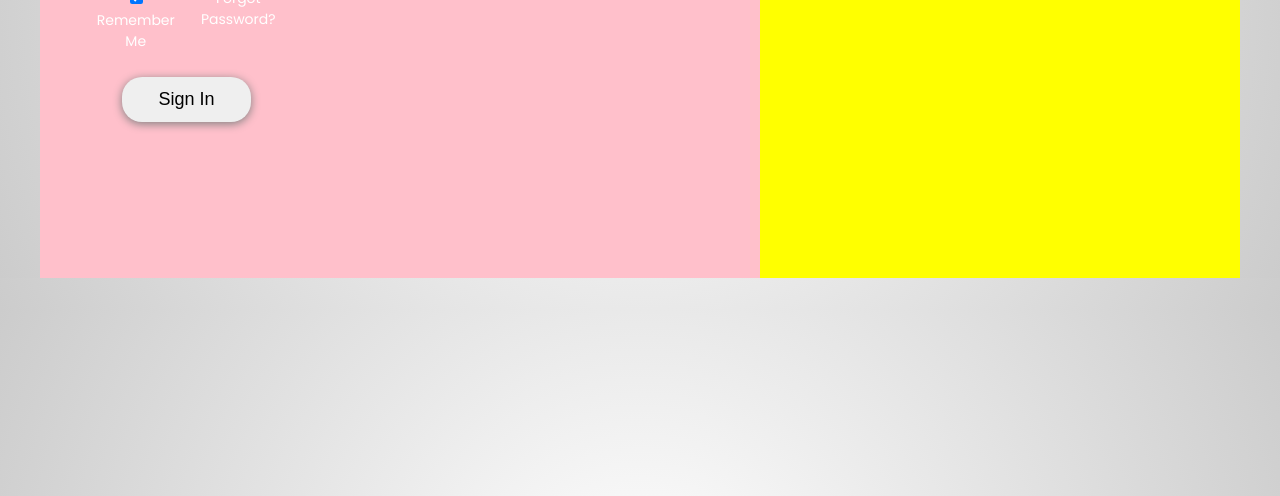
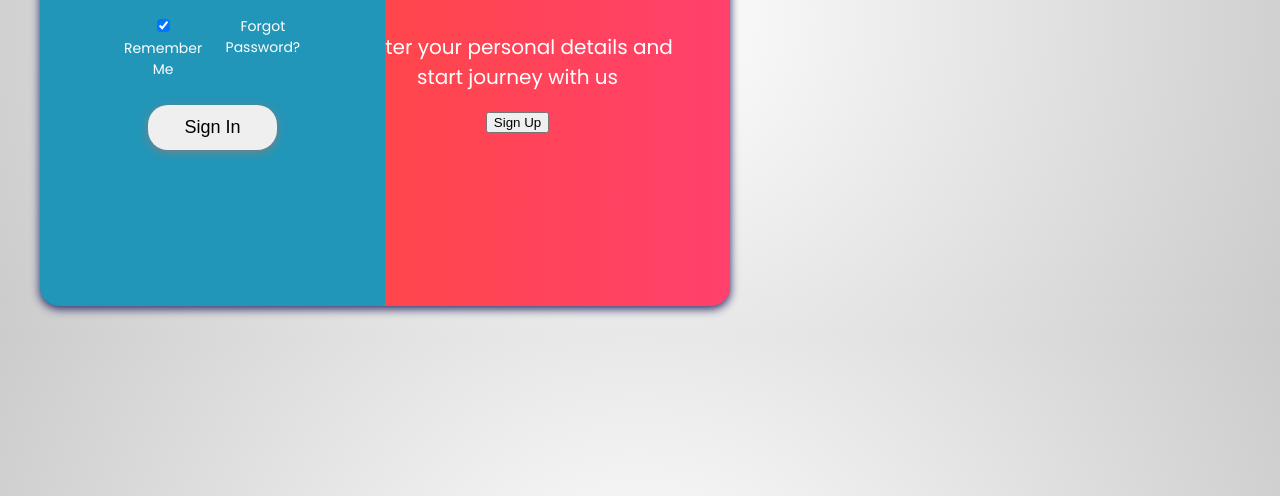
Before and after one commit to williamgyasi/Maths-Buddy, a plain HTML site: page login.html in a window 1280 px wide. Shown: the part 304-800 px from the top of the page. Drawn offline with nearby package versions, Linux system fonts and the light colour scheme.

Commit message:
Animation Refractor

```diff
--- a/css/style.css
+++ b/css/style.css
@@ -183,21 +183,30 @@ margin: 0 auto 20px;
 /**************************************************************************************/
 /******************************LOGIN FORMS*********************************************/
 /**************************************************************************************/
-.page{
+.container{
   max-width: 100vw;
   max-height: 100vh;
   width: 1200px;
   height:550px;
   margin: 2.5% auto;
+  display: flex;
+  border-radius: 15px;
+  overflow: hidden;
+  position: relative;
 
 }
+/* form {
+	background-color: #FFFFFF;
+	display: flex;
+	align-items: center;
+	justify-content: center;
+	flex-direction: column;
+	padding: 0 50px;
+	height: 100%;
+	text-align: center;
+} */
 
-.forms-side{
-  background-color: pink;
-  width: 60%;
-  position: relative;
-  height: 100%;
-}
+
 .forms-placeholder{
   position: absolute;
 	top: 0;
@@ -207,11 +216,13 @@ margin: 0 auto 20px;
 
 .sign-in-container {
 	left: 0;
-	z-index: 2;
+  z-index: 2;
+  width: 50%;
 }
 .sign-up-container {
   left: 0;
-  opacity: 0;
+	width: 50%;
+	opacity: 0;
 	z-index: 1;
 }
 
@@ -245,6 +256,7 @@ margin: 0 auto 20px;
 form{
   text-align: center;
   color: white;
+  padding: 30px;
 }
 
 .forms-placeholder h3{
@@ -261,7 +273,7 @@ input[type="email"],input[type="password"],input[type="text"]{
   border: 2px solid #dadada;
   font-size: 100%;
   color: black;
-  width: 70%;
+  width: 100%;
   margin-bottom: 30px;
 }
 input:focus{
@@ -321,8 +333,67 @@ input[type="submit"]:hover{
 
 
 
-.animation-side{
-  width: 40%;
-  background-color: yellow;
-  height: 100%;
+.overlay-container {
+	position: absolute;
+	top: 0;
+	left: 50%;
+	width: 50%;
+	height: 100%;
+	overflow: hidden;
+	transition: transform 0.6s ease-in-out;
+	z-index: 100;
 }
+
+.container.right-panel-active .overlay-container{
+	transform: translateX(-100%);
+}
+.overlay {
+	background: #FF416C;
+	background: -webkit-linear-gradient(to right, #FF4B2B, #FF416C);
+	background: linear-gradient(to right, #FF4B2B, #FF416C);
+	background-repeat: no-repeat;
+	background-size: cover;
+	background-position: 0 0;
+	color: #FFFFFF;
+	position: relative;
+	left: -100%;
+	height: 100%;
+	width: 200%;
+  	transform: translateX(0);
+	transition: transform 0.6s ease-in-out;
+}
+.container.right-panel-active .overlay {
+  transform: translateX(50%);
+}
+
+.overlay-panel {
+	position: absolute;
+	display: flex;
+	align-items: center;
+	justify-content: center;
+	flex-direction: column;
+	padding: 0 40px;
+	text-align: center;
+	top: 0;
+	height: 100%;
+	width: 50%;
+	transform: translateX(0);
+	transition: transform 0.6s ease-in-out;
+}
+
+.overlay-left {
+	transform: translateX(-20%);
+}
+
+.container.right-panel-active .overlay-left {
+	transform: translateX(0);
+}
+
+.overlay-right {
+	right: 0;
+	transform: translateX(0);
+}
+
+.container.right-panel-active .overlay-right {
+	transform: translateX(20%);
+}
--- a/js/script.js
+++ b/js/script.js
@@ -1,3 +1,16 @@
+const signUpButton = document.getElementById('signUp');
+const signInButton = document.getElementById('signIn');
+const container = document.getElementById('container');
+
+signUpButton.addEventListener('click', () => {
+    console.log("Adad")
+	container.classList.add("right-panel-active");
+});
+
+signInButton.addEventListener('click', () => {
+	container.classList.remove("right-panel-active");
+});
+
 var playing =false;
 var player_scores=0;
 var action;
@@ -173,3 +186,9 @@ function reset(){
 //     }
 
 // }
+
+
+
+
+/***********************************************************************************/
+/****************************BUTTON ANIMATION***************************************/
--- a/login.html
+++ b/login.html
@@ -8,8 +8,7 @@
 </head>
 <body>
     <!--LOGIN SIDE-->
-    <div class="row page">
-        <div class="col span-1-of-2 forms-side">
+    <div class="container" id="container">
             <!--SIGN IN CONTAINER-->
             <div class="forms-placeholder sign-in-container">
                 <h3>Sign in with us</h3>
@@ -56,19 +55,31 @@
                         <a class="">Forgot Password?</a>
                     </div>
 
-                    <input type="submit" value="Sign In">
+                    <input type="submit" value="Sign In" id="click-me">
                 </form>
             </div>
 
-        </div>
 
-        <div class="col span-1-of-2 animation-side">
-            <button>Slide Left</button>
-        </div>
+
+            <div class="overlay-container">
+                <div class="overlay">
+                    <div class="overlay-panel overlay-left">
+                        <h1>Welcome Back!</h1>
+                        <p>To keep connected with us please login with your personal info</p>
+                        <button class="ghost" id="signIn">Sign In</button>
+                    </div>
+                    <div class="overlay-panel overlay-right">
+                        <h1>Hello, Friend!</h1>
+                        <p>Enter your personal details and start journey with us</p>
+                        <button class="ghost" id="signUp">Sign Up</button>
+                    </div>
+                </div>
+            </div>
     </div>
 
 
+    <script src="js/script.js"></script>
     <script src="https://code.jquery.com/jquery-3.5.1.min.js" integrity="sha256-9/aliU8dGd2tb6OSsuzixeV4y/faTqgFtohetphbbj0=" crossorigin="anonymous"></script>
-<script src="js/script.js"></script>
+
 </body>
 </html>
```
Also changed, not shown: index.html (+1 -1 lines).
